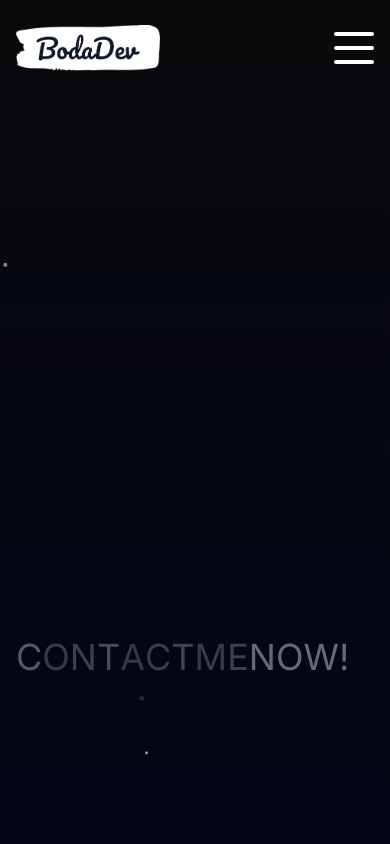
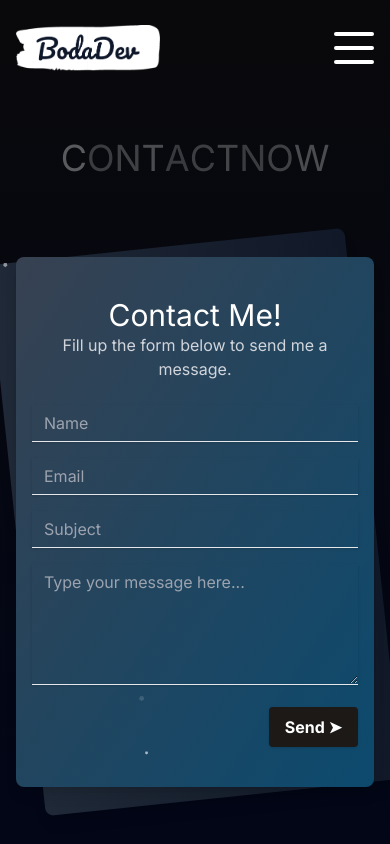
Before and after one commit to ar-refai/js-react-next-portfolio-, a Next.js app: page /contact in a window 390 px wide. Built offline with nearby package versions, Linux system fonts and the light colour scheme.

Commit message:
responsive design

```diff
--- a/src/app/contact/page.jsx
+++ b/src/app/contact/page.jsx
@@ -1,45 +1,89 @@
 'use client'
-import {motion, spring} from 'framer-motion';
+import { motion, spring } from 'framer-motion';
 import ParticlesComponent from '@/components/Particles';
 
 
 import { useState } from "react";
 
 const ContactPage = () => {
-  const TEXT  = `CONTACT ME NOW!`
+  const TEXT = "CONTACT NOW";
   return (
     <motion.div
       className="h-full"
-      initial={{y:"-200vh"}}
-      animate={{y:'0%'}}
-      transition = {{duration:1}}
+      initial={{ y: "-200vh" }}
+      animate={{ y: '0%' }}
+      transition={{ duration: 1 }}
     >
       <div className="h-full flex flex-col lg:flex-row px-4 sm:px-8 md:px-12 lg:px-20 xl:px-48">
         {/* TEXT CONTAINER  */}
-        <div className="h-1/2 lg:h-full lg:w-1/2">
-          <motion.div>
-
-          </motion.div>
-        </div>
-        {/* FORM CONTAINER */}
-        <div className="h-1/2 lg:h-full lg:w-1/2 text-4xl md:text-6xl flex items-center">
-          {TEXT.split('').map((letter,i)=> (
+        <div className="h-1/6 lg:h-full lg:w-1/2 text-4xl md:text-6xl flex items-center justify-center text-center">
+          {TEXT.split('').map((letter, i) => (
             <motion.span
-            initial ={{opacity:[0.4,1]}}
-            animate={{opacity:0.2}}
-            transition={{duration:1 ,repeat:Infinity , type: 'spring', stiffness: 100, damping: 48 ,delay:i*0.5}}
-            key={i}>
+              initial={{ opacity: [0.4, 1] }}
+              animate={{ opacity: 0.2 }}
+              transition={{ duration: 1, repeat: Infinity, type: 'spring', stiffness: 100, damping: 48, delay: i * 0.5 }}
+              key={i}>
               {letter}
             </motion.span>
           ))}
         </div>
-      </div>
+        {/* FORM CONTAINER */}
+        <div className="h-5/6 lg:h-full lg:w-1/2">
+          <motion.div>
+            <div className="py-6 flex flex-col justify-center sm:py-12">
+              <div className="relative group py-3 sm:max-w-xl sm:mx-auto">
+                {/* THE UNDER CARD */}
+                <motion.div
+                  className="absolute inset-0 bg-gradient-to-r from-gray-800 to-gray-900 shadow-lg transform group-hover:rotate-6 -rotate-6  sm:-rotate-6 rounded-lg sm:rounded-3xl duration-200 ease-out transition-all">
+                </motion.div>
+                {/* THE UPPER CARD */}
+                <motion.div className="text-white relative px-4 py-10 bg-gradient-to-br from-gray-700 to-sky-900 shadow-lg rounded-lg sm:rounded-3xl sm:p-20 duration-200 ease-out transition-all group-hover:-rotate-3">
+
+                  <div className="text-center pb-6">
+                    <h1 className="text-3xl">Contact Me!</h1>
+
+                    <p className="text-gray-300">
+                      Fill up the form below to send me a message.
+                    </p>
+                  </div>
+
+                  <form>
+                    <input
+                      className="shadow mb-4 appearance-none bg-transparent border-b w-full py-2 px-3 text-gray-100 leading-tight focus:outline-none focus:shadow-outline"
+                      type="text" placeholder="Name" name="name" />
+
+                    <input
+                      className="shadow mb-4 appearance-none bg-transparent border-b w-full py-2 px-3 text-gray-100 leading-tight focus:outline-none focus:shadow-outline"
+                      type="email" placeholder="Email" name="email" />
+
+                    <input
+                      className="shadow mb-4 appearance-none bg-transparent border-b w-full py-2 px-3 text-gray-100 leading-tight focus:outline-none focus:shadow-outline"
+                      type="text" placeholder="Subject" name="_subject" />
+
+                    <textarea
+                      className="shadow mb-4 min-h-0 appearance-none  bg-transparent border-b h-64 w-full py-2 px-3 text-gray-100 leading-tight focus:outline-none focus:shadow-outline"
+                      type="text" placeholder="Type your message here..." name="message" style={{height: 121}}></textarea>
+
+                    <div className="flex justify-end">
+                      <input
+                        className="shadow cursor-pointer  hover:bg-stone-800 bg-stone-900 text-white font-bold py-2 px-4 rounded focus:outline-none focus:shadow-outline"
+                        type="submit" value="Send ➤" />
+
+                    </div>
+
+                  </form>
+                </motion.div>
+              </div>
+            </div>
+        </motion.div>
+        </div>
+      </div >
 
 
-      <div className='relative z-0'>
-      <ParticlesComponent />
-      </div>
-    </motion.div>
+  <div className='relative z-0'>
+    <ParticlesComponent />
+  </div>
+    </motion.div >
   )
 }
 
--- a/src/app/portfolio/page.jsx
+++ b/src/app/portfolio/page.jsx
@@ -112,13 +112,13 @@ const PortfolioPage = () => {
             </div>
           </div>
           {/* HORIZONTAL DIVS */}
-          <div className="h-screen w-screen  sticky top-0 flex h-screen gap-4 items-center overflow-hidden">
+          <div className="h-screen bg-slate-900 w-screen  sticky top-0 flex gap-4 items-center overflow-hidden">
             <motion.div style={{ x }} className="  flex">
               <div className="h-screen w-screen  flex items-center justify-center bg-gradient-to-t from-zinc-950 to-slate-950" />
 
               {items.map((item) => (
                 <div
-                  className={`h-screen w-screen flex items-center justify-center gap-10 bg-gradient-to-t border-0 from-zinc-950 to-slate-950`}
+                  className={` w-screen flex items-center justify-center gap-10 bg-gradient-to-t border-0 from-zinc-950 to-slate-950`}
                   key={item.id}
                 >
                   <BgCard key={item.id} item={item} />
--- a/src/components/utils/ProjectCard.jsx
+++ b/src/components/utils/ProjectCard.jsx
@@ -62,7 +62,7 @@ export default function BgCard({ item }) {
                     <div className="w-96 h-48 rounded rotate-[-30deg] bg-gradient-to-br from-sky-300 to-sky-100 absolute bottom-0 left-0 -translate-x-full ease-out duration-600 transition-all -translate-y-[10%] mb-12 ml-9 group-hover:ml-0 group-hover:mb-32 md:group-hover:translate-x-0 group-hover:-translate-x-20  group-hover:translate-y-44">
                     <div className="flex flex-col mx-3 justify-center items-end gap-2 h-full">
                         {/* WEBSITE LINK */}
-                        <a href={item?.url} className="relative w-16 h-16 cursor-pointer inline-flex items-center justify-center p-1 px-1 py-5 overflow-hidden font-medium bg-stone-950 text-white rounded-full transition duration-300 ease-out border-2 border-white ring-2 ring-stone-950 shadow-md group/inner  ">
+                        <a href={item?.url} className="relative w-16 h-16 cursor-pointer inline-flex items-center justify-center p-1 px-1 py-5 overflow-hidden font-medium bg-stone-950 text-white rounded-full transition duration-300 ease-out border-2 border-white ring-2 ring-stone-950 group/inner  ">
                         <span className="absolute bg-white text-black inset-0 flex items-center justify-center w-full h-full  duration-300 -translate-x-full  group-hover/inner:translate-x-0 ease">
                         <svg className="w-6 h-6" fill="none" stroke="currentColor" viewBox="0 0 24 24" xmlns="http://www.w3.org/2000/svg"><path strokeLinecap="round" strokeLinejoin="round" strokeWidth="2" d="M14 5l7 7m0 0l-7 7m7-7H3"></path></svg>
                         </span>
```
